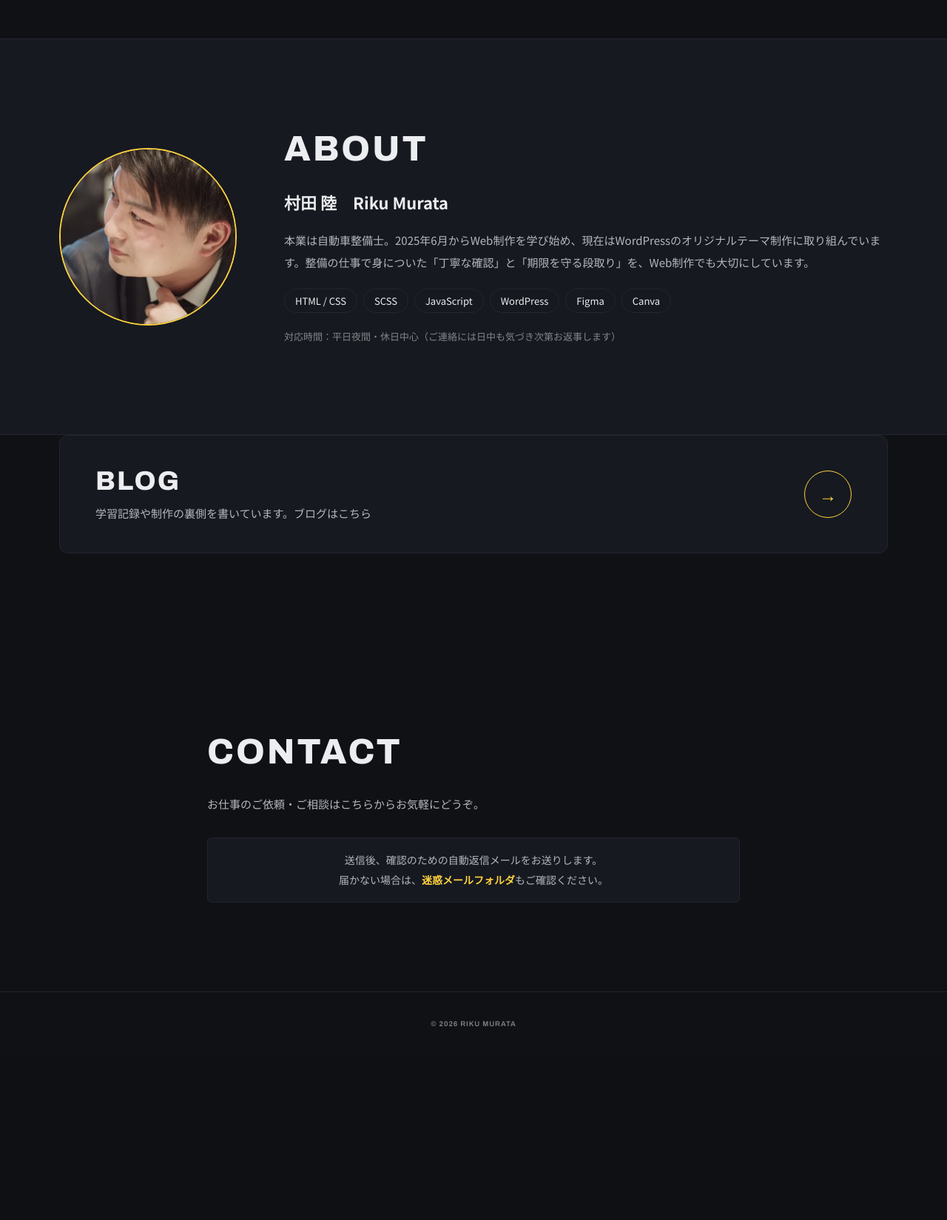
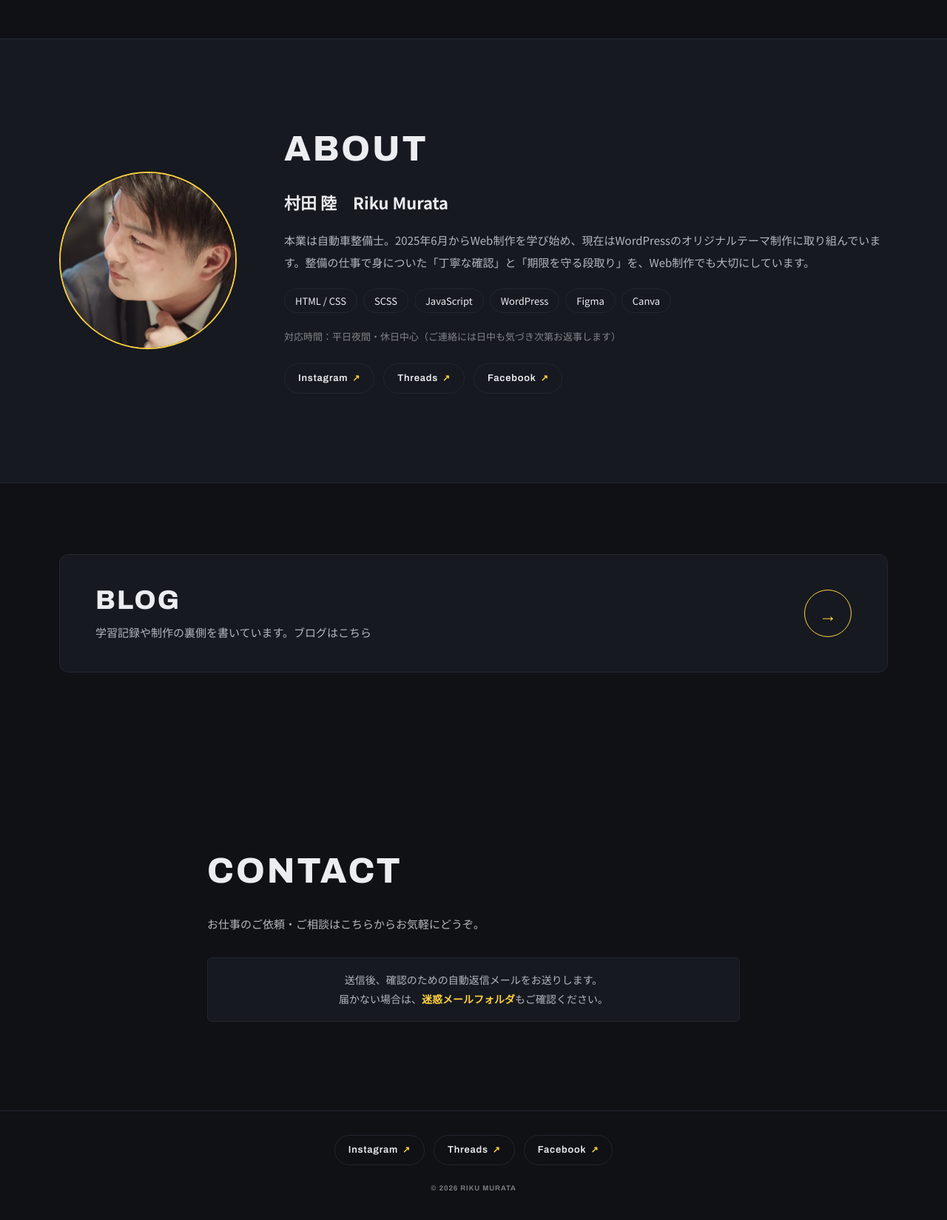
Before and after one commit to Murata397/portforio, a WordPress theme: template front-page.php in a window 1280 px wide. Shown: the part 1350-2999 px from the top of the page at 74% size. Before the commit the page ends 2737 px from the top, so only its background shows below. Run offline with PHP 8.4 and a stand-in for WordPress, Linux system fonts and the light colour scheme; the site name, menu and one post (Sample post) are stand-ins, and other content is empty.

Commit message:
SNSのURLボタン追加

```diff
--- a/css/style.css
+++ b/css/style.css
@@ -2096,7 +2096,7 @@ img {
 }
 /*PC時の画面*/
 .blog-link-section {
-  padding: 0 0 120px;
+  padding: 96px 0 120px;
 }
 
 .blog-link {
@@ -2167,7 +2167,7 @@ img {
 /*SP時の画面*/
 @media screen and (max-width: 767px) {
   .blog-link-section {
-    padding: 0 0 80px;
+    padding: 64px 0 80px;
   }
   .blog-link {
     padding: 28px 24px;
@@ -2184,6 +2184,54 @@ img {
     font-size: 20px;
   }
 }
+/*PC時の画面*/
+.sns-links {
+  display: -webkit-box;
+  display: -ms-flexbox;
+  display: flex;
+  -ms-flex-wrap: wrap;
+      flex-wrap: wrap;
+  gap: 12px;
+}
+
+.sns-link {
+  display: -webkit-inline-box;
+  display: -ms-inline-flexbox;
+  display: inline-flex;
+  -webkit-box-align: center;
+      -ms-flex-align: center;
+          align-items: center;
+  gap: 6px;
+  padding: 8px 18px;
+  border: 1px solid var(--color-border);
+  border-radius: 999px;
+  font-family: var(--font-en);
+  font-size: 13px;
+  font-weight: 600;
+  letter-spacing: 0.06em;
+  -webkit-transition: color 0.3s, border-color 0.3s;
+  transition: color 0.3s, border-color 0.3s;
+}
+.sns-link .sns-link-icon {
+  color: var(--color-main);
+  font-size: 12px;
+}
+.sns-link:hover, .sns-link:focus-visible {
+  border-color: var(--color-main);
+  color: var(--color-main);
+}
+
+.about .sns-links {
+  margin-top: 24px;
+}
+
+.l-footer .sns-links {
+  -webkit-box-pack: center;
+      -ms-flex-pack: center;
+          justify-content: center;
+  margin-bottom: 20px;
+}
+
 .hero-fade {
   -webkit-animation: hero-fade-in 0.8s ease-out both;
           animation: hero-fade-in 0.8s ease-out both;
--- a/footer.php
+++ b/footer.php
@@ -12,6 +12,7 @@
 
     <!-- footer -->
     <footer class="l-footer">
+      <?php get_template_part('template-parts/sns-links'); ?>
       <p class="l-footer-copy"><small>&copy; <?php echo esc_html(wp_date('Y')); ?> RIKU MURATA</small></p>
     </footer>
     <?php wp_footer(); ?>
--- a/front-page.php
+++ b/front-page.php
@@ -105,6 +105,7 @@ get_header();
               <li>Canva</li>
             </ul>
             <p class="about-note">対応時間：平日夜間・休日中心（ご連絡には日中も気づき次第お返事します）</p>
+            <?php get_template_part('template-parts/sns-links'); ?>
           </div>
         </div>
       </section>
--- a/scss/module/_blog-link.scss
+++ b/scss/module/_blog-link.scss
@@ -2,7 +2,7 @@
 
 /*PC時の画面*/
 .blog-link-section {
-  padding: 0 0 120px;
+  padding: 96px 0 120px;
 }
 
 .blog-link {
@@ -65,7 +65,7 @@
 /*SP時の画面*/
 @media screen and (max-width: 767px) {
   .blog-link-section {
-    padding: 0 0 80px;
+    padding: 64px 0 80px;
   }
 
   .blog-link {
--- /dev/null
+++ b/scss/module/_sns.scss
@@ -0,0 +1,45 @@
+// SNSへのリンク（ABOUTとフッター）
+
+/*PC時の画面*/
+.sns-links {
+  display: flex;
+  flex-wrap: wrap;
+  gap: 12px;
+}
+
+.sns-link {
+  display: inline-flex;
+  align-items: center;
+  gap: 6px;
+  padding: 8px 18px;
+  border: 1px solid var(--color-border);
+  border-radius: 999px;
+  font-family: var(--font-en);
+  font-size: 13px;
+  font-weight: 600;
+  letter-spacing: 0.06em;
+  transition: color 0.3s, border-color 0.3s;
+
+  .sns-link-icon {
+    color: var(--color-main);
+    font-size: 12px;
+  }
+
+  // マウスを乗せると黄色に
+  &:hover,
+  &:focus-visible {
+    border-color: var(--color-main);
+    color: var(--color-main);
+  }
+}
+
+// ABOUTの中
+.about .sns-links {
+  margin-top: 24px;
+}
+
+// フッターの中：中央寄せ
+.l-footer .sns-links {
+  justify-content: center;
+  margin-bottom: 20px;
+}
--- a/scss/style.scss
+++ b/scss/style.scss
@@ -24,6 +24,7 @@
 @use "module/work-detail";
 @use "module/scroll-guide";
 @use "module/blog-link";
+@use "module/sns";
 @use "module/reveal";
 
 @use "state/state";
--- /dev/null
+++ b/template-parts/sns-links.php
@@ -0,0 +1,15 @@
+<?php
+// SNSへのリンク（ABOUTとフッターで使う）
+$sns = array(
+  'Instagram' => 'https://www.instagram.com/mrtbpcompany/',
+  'Threads'   => 'https://www.threads.com/@mrtbpcompany',
+  'Facebook'  => 'https://www.facebook.com/mrtbpcompany/',
+);
+?>
+<ul class="sns-links">
+  <?php foreach ($sns as $name => $url) : ?>
+    <li>
+      <a class="sns-link" href="<?php echo esc_url($url); ?>" target="_blank" rel="noopener"><?php echo esc_html($name); ?><span class="sns-link-icon" aria-hidden="true">↗</span></a>
+    </li>
+  <?php endforeach; ?>
+</ul>
```
Also changed, not shown: css/style.min.css.
